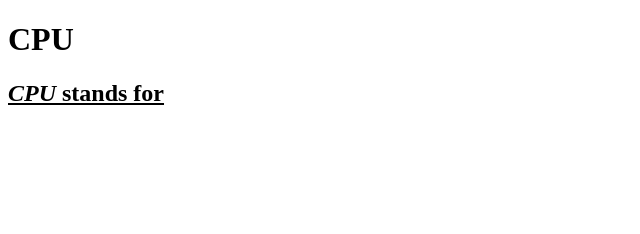
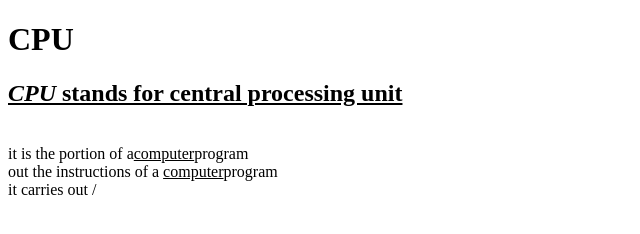
Before and after one commit to iamneo-production/ecebbcadbadaeccdfffebaeceaec, a website: page public/index.html in a window 1280 px wide. Shown: the whole page, without its empty margins (0-640 px from the left). Drawn offline with Linux system fonts and the light colour scheme.

Commit message:
Backup Commit

```diff
--- a/public/index.html
+++ b/public/index.html
@@ -9,6 +9,9 @@
 </head>
 <body>
     <h1>CPU</h1>
-<h2><u><i>CPU</i> stands for </u>
-</body>
+<h2><u><i>CPU</i> stands for central processing unit</u></h2><br>
+it is the portion of a<u>computer</u>program<br>
+out the instructions of a <u>computer</u>program<br>
+it carries out
+/</body>
 </html>
```
